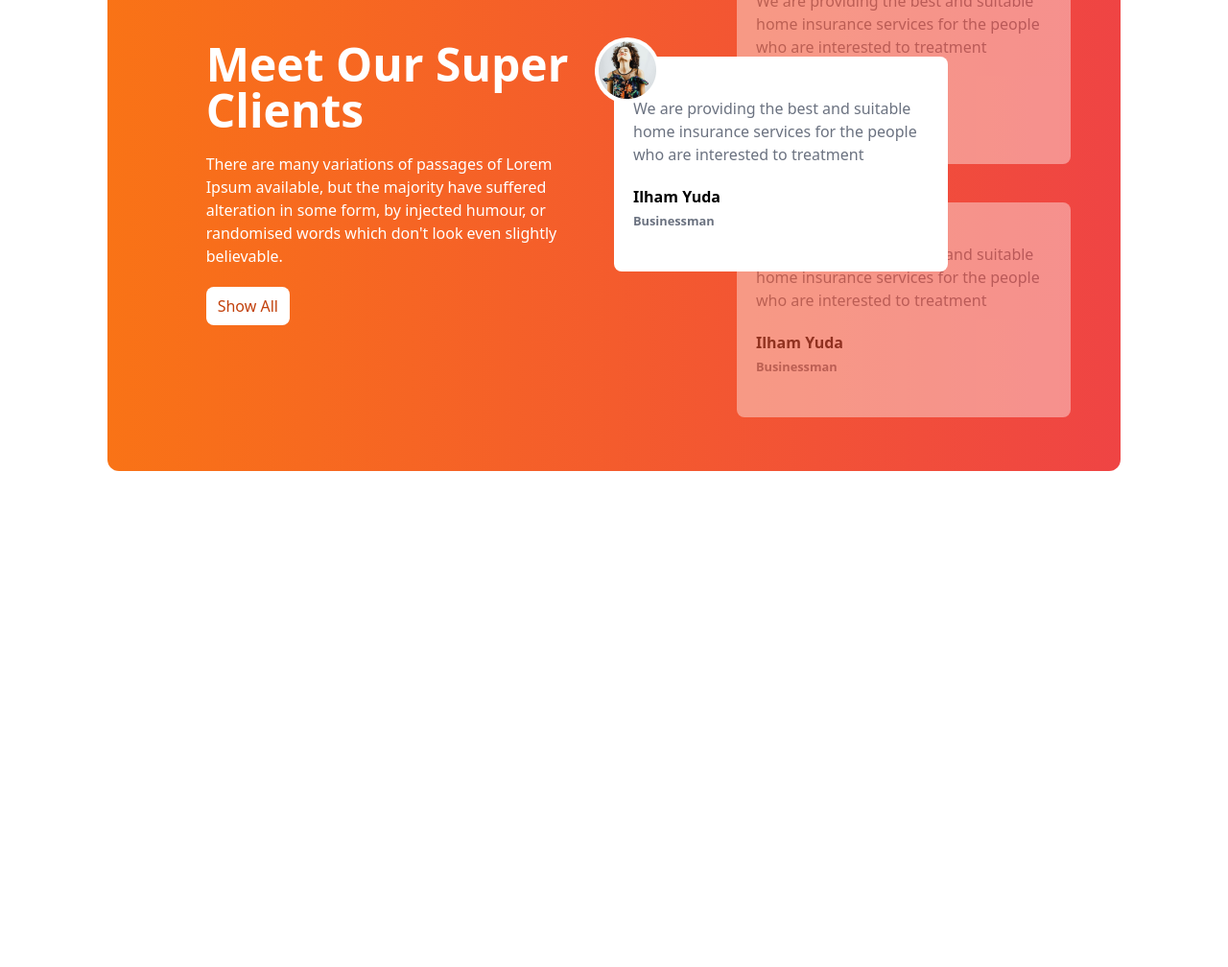
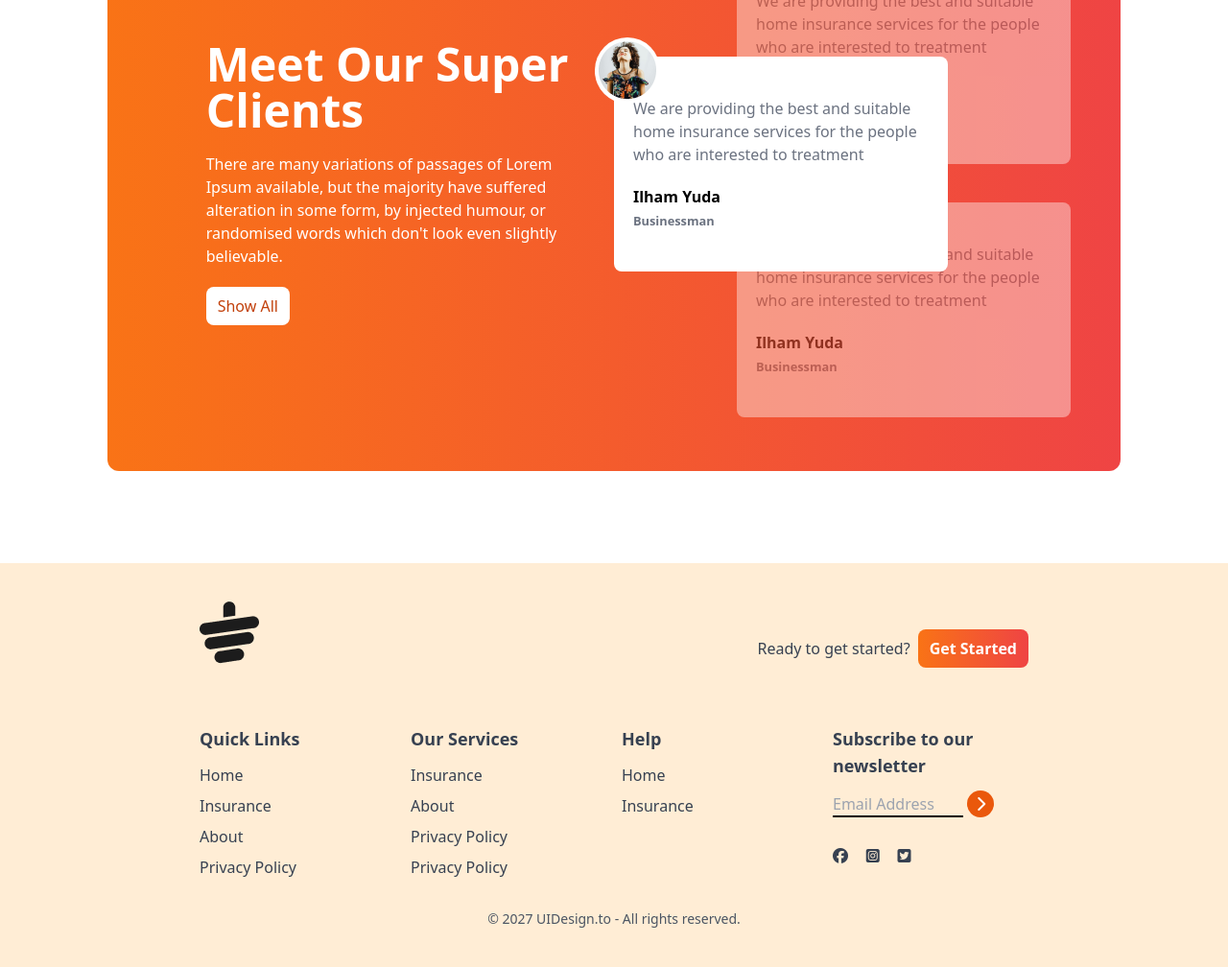
Before and after one commit to mrshanshuvo/tes-house, a plain HTML site: page index.html in a window 1280 px wide. Shown: the part 1954-2962 px from the top of the page at 96% size. Before the commit the page ends 2541 px from the top, so only its background shows below. Drawn offline with nearby package versions, Linux system fonts and the light colour scheme.

Commit message:
almost full  section done

```diff
--- a/index.html
+++ b/index.html
@@ -272,6 +272,104 @@
           </div>
         </div>
       </section>
+      <!-- news section is homework -->
     </main>
+    <!-- Footer Section -->
+    <footer class="bg-orange-100 text-gray-700 py-10 px-4 md:px-16">
+      <div class="w-9/12 mx-auto">
+        <!-- Logo -->
+        <div class="mb-8 flex justify-between">
+          <img class="mb-8" src="./images/cup.png" alt="" />
+          <div class="flex items-center gap-2">
+            <h4>Ready to get started?</h4>
+            <button
+              class="bg-gradient-to-r from-orange-500 to-red-500 px-3 py-2 rounded-lg text-white font-bold"
+            >
+              Get Started
+            </button>
+          </div>
+        </div>
+        <!-- Links -->
+        <div class="grid grid-cols-1 md:grid-cols-2 lg:grid-cols-4 gap-4">
+          <!-- first column -->
+          <div>
+            <h3 class="font-semibold text-lg mb-3">Quick Links</h3>
+            <ul class="space-y-2">
+              <li>
+                <a class="hover:text-orange-600" href="#">Home</a>
+              </li>
+              <li>
+                <a class="hover:text-orange-600" href="#">Insurance</a>
+              </li>
+              <li>
+                <a class="hover:text-orange-600" href="#">About</a>
+              </li>
+              <li>
+                <a class="hover:text-orange-600" href="#">Privacy Policy</a>
+              </li>
+            </ul>
+          </div>
+          <!-- second column -->
+          <div>
+            <h3 class="font-semibold text-lg mb-3">Our Services</h3>
+            <ul class="space-y-2">
+              <li>
+                <a class="hover:text-orange-600" href="#">Insurance</a>
+              </li>
+              <li>
+                <a class="hover:text-orange-600" href="#">About</a>
+              </li>
+              <li>
+                <a class="hover:text-orange-600" href="#">Privacy Policy</a>
+              </li>
+              <li>
+                <a class="hover:text-orange-600" href="#">Privacy Policy</a>
+              </li>
+            </ul>
+          </div>
+          <!-- third column -->
+          <div>
+            <h3 class="font-semibold text-lg mb-3">Help</h3>
+            <ul class="space-y-2">
+              <li>
+                <a class="hover:text-orange-600" href="#">Home</a>
+              </li>
+              <li>
+                <a class="hover:text-orange-600" href="#">Insurance</a>
+              </li>
+            </ul>
+          </div>
+
+          <!-- fourth column -->
+          <div>
+            <h3 class="font-semibold text-lg mb-3">
+              Subscribe to our newsletter
+            </h3>
+            <div class="flex flex-col space-y-2">
+              <div>
+                <input
+                  placeholder="Email Address"
+                  type="text"
+                  class="bg-transparent border-b-2 border-black w-4/6"
+                />
+                <i
+                  class="fa-solid fa-chevron-right w-7 h-7 bg-orange-600 inline-flex rounded-full text-white justify-center items-center"
+                ></i>
+                <div class="flex justify-between w-2/5 mb-2 mt-8">
+                  <i class="fa-brands fa-facebook"></i>
+                  <i class="fa-brands fa-square-instagram"></i>
+                  <i class="fa-brands fa-square-twitter"></i>
+                </div>
+              </div>
+            </div>
+          </div>
+        </div>
+        <div class="text-center pt-4 mt-4">
+          <p class="text-sm text-gray-600">
+            © 2027 UIDesign.to - All rights reserved.
+          </p>
+        </div>
+      </div>
+    </footer>
   </body>
 </html>
```
